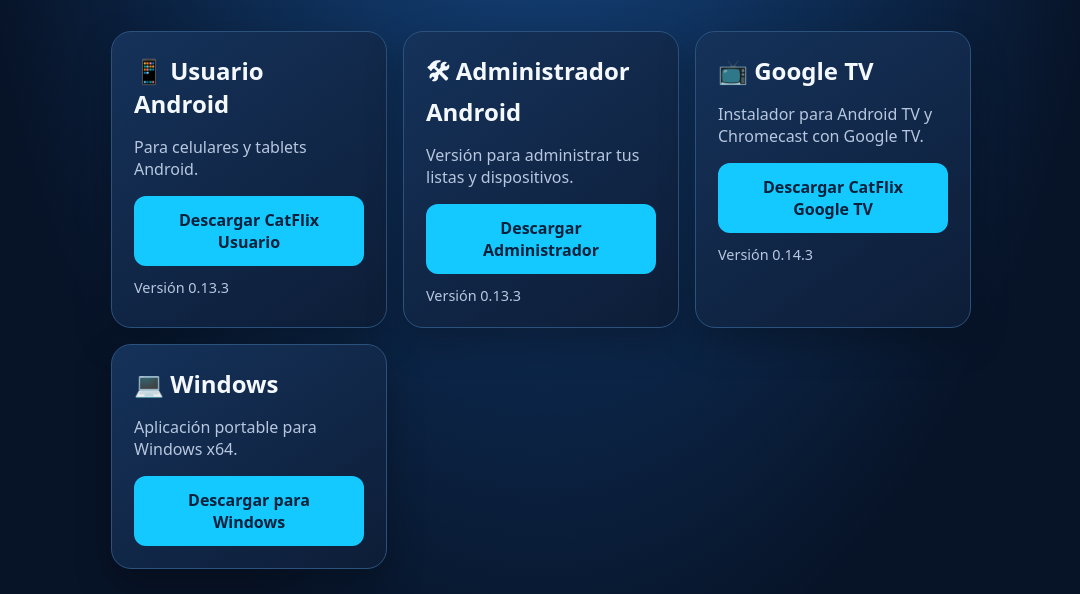
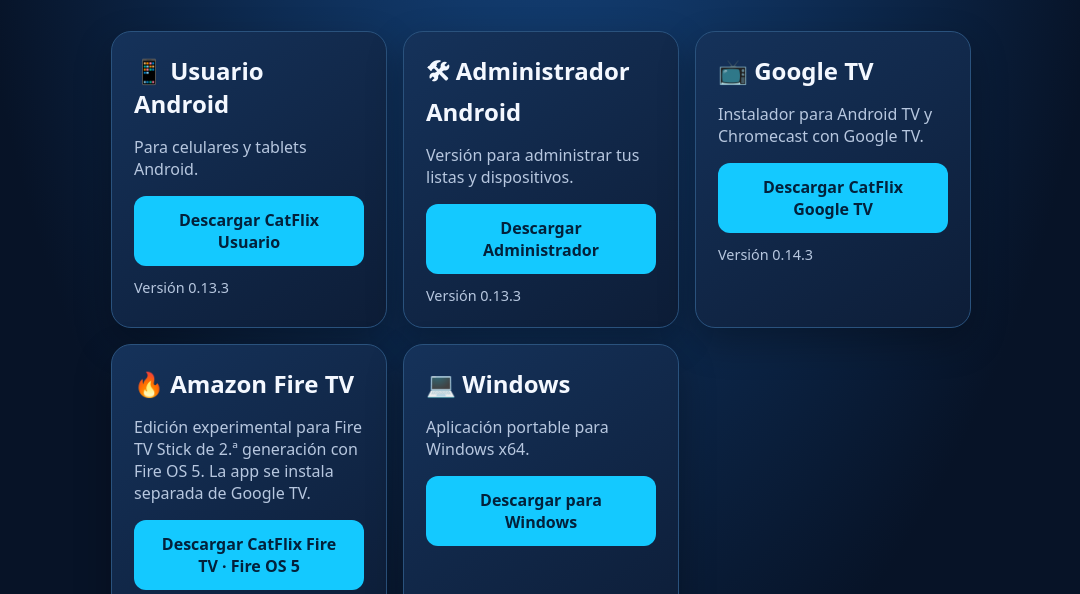
Before and after one commit to renatosalinas-proyectos/catflix-distribucion, a plain HTML site: page index.html in a window 1280 px wide. Shown: the part 196-790 px from the top of the page, without its empty margins (99-1179 px from the left). Drawn offline with Linux system fonts and the light colour scheme.

Commit message:
Add Fire OS 5 experimental app download

```diff
--- a/index.html
+++ b/index.html
@@ -16,11 +16,12 @@ header{text-align:center;margin-bottom:34px}h1{font-size:clamp(2.3rem,8vw,4rem);
 <article class="card"><h2>📱 Usuario Android</h2><p>Para celulares y tablets Android.</p><a class="btn" id="android" aria-disabled="true">Cargando…</a><div class="version" id="androidVersion"></div></article>
 <article class="card"><h2>🛠 Administrador Android</h2><p>Versión para administrar tus listas y dispositivos.</p><a class="btn" id="admin" aria-disabled="true">Cargando…</a><div class="version" id="adminVersion"></div></article>
 <article class="card"><h2>📺 Google TV</h2><p>Instalador para Android TV y Chromecast con Google TV.</p><a class="btn" id="tv" aria-disabled="true">Cargando…</a><div class="version" id="tvVersion"></div></article>
+<article class="card"><h2>🔥 Amazon Fire TV</h2><p>Edición experimental para Fire TV Stick de 2.ª generación con Fire OS 5. La app se instala separada de Google TV.</p><a class="btn" id="firetv" aria-disabled="true">Cargando…</a><div class="version" id="firetvVersion"></div></article>
 <article class="card"><h2>💻 Windows</h2><p>Aplicación portable para Windows x64.</p><a class="btn" id="windows" aria-disabled="true">Próximamente</a></article>
 </section>
 <div class="note"><strong>Instalación Android:</strong> descarga el APK y ábrelo desde tu dispositivo. Si Android lo solicita, permite instalar aplicaciones para CatFlix. Para actualizar, instala la nueva versión sobre la anterior; conserva los datos si ya tienes la edición firmada correspondiente.</div>
 <footer>CatFlix · página de distribución</footer></main>
 <script>
 (async()=>{try{const r=await fetch('./versions.json',{cache:'no-store'});if(!r.ok)throw 0;const v=await r.json();function card(id,verId,item,label){const a=document.getElementById(id),ver=verId?document.getElementById(verId):null;if(item&&item.available&&item.url){a.href=item.url;a.textContent=label;a.removeAttribute('aria-disabled');if(ver)ver.textContent='Versión '+(item.versionName||'');}}
-card('android','androidVersion',v.android,'Descargar CatFlix Usuario');card('admin','adminVersion',v.admin,'Descargar Administrador');card('tv','tvVersion',v.googleTv,'Descargar CatFlix Google TV');if(v.windows?.available)card('windows','',v.windows,'Descargar para Windows');}catch(e){for(const id of ['android','admin','tv'])document.getElementById(id).textContent='No disponible';}})();
+card('android','androidVersion',v.android,'Descargar CatFlix Usuario');card('admin','adminVersion',v.admin,'Descargar Administrador');card('tv','tvVersion',v.googleTv,'Descargar CatFlix Google TV');card('firetv','firetvVersion',v.fireTvOs5,'Descargar CatFlix Fire TV · Fire OS 5');if(v.windows?.available)card('windows','',v.windows,'Descargar para Windows');}catch(e){for(const id of ['android','admin','tv','firetv'])document.getElementById(id).textContent='No disponible';}})();
 </script></body></html>
--- a/versions.json
+++ b/versions.json
@@ -26,5 +26,14 @@
     "versionName": "0.1.5-alfa",
     "url": "https://github.com/renatosalinas-proyectos/catflix-distribucion/releases/download/catflix-windows-0.1.5/CatFlix-Windows-x64-0.1.5.zip",
     "sha256": "7479ede706c9af294e636bc947de354f85114695107a013943f356cf84ba5f00"
+  },
+  "fireTvOs5": {
+    "versionCode": 1,
+    "versionName": "0.1.0",
+    "url": "https://github.com/renatosalinas-proyectos/catflix-distribucion/releases/download/v0.1.0-fire-tv-os5/CatFlix-Fire-TV-FireOS5-0.1.0.apk",
+    "sha256": "7943d7beda91ca6f933b10004e1cf12032426a2adcee149ff090a30d3ad317b5",
+    "available": true,
+    "experimental": true,
+    "device": "Fire TV Stick (2.ª gen., Fire OS 5)"
   }
 }
```
